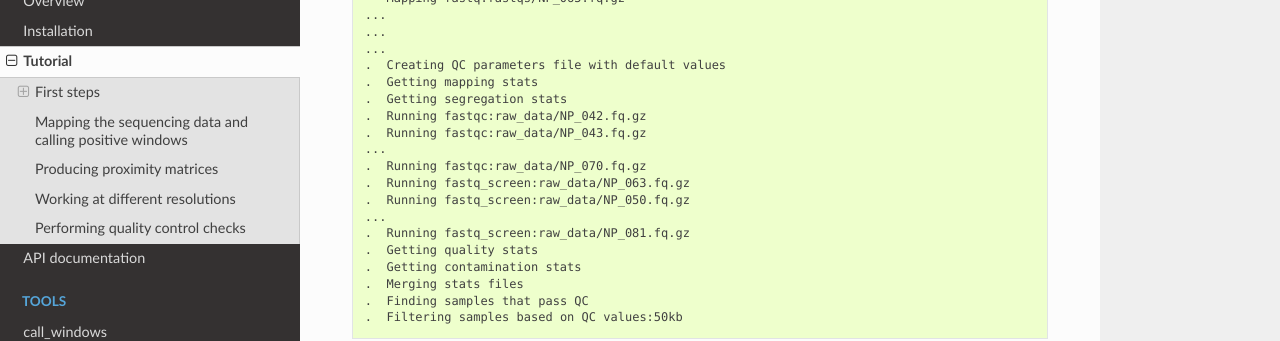
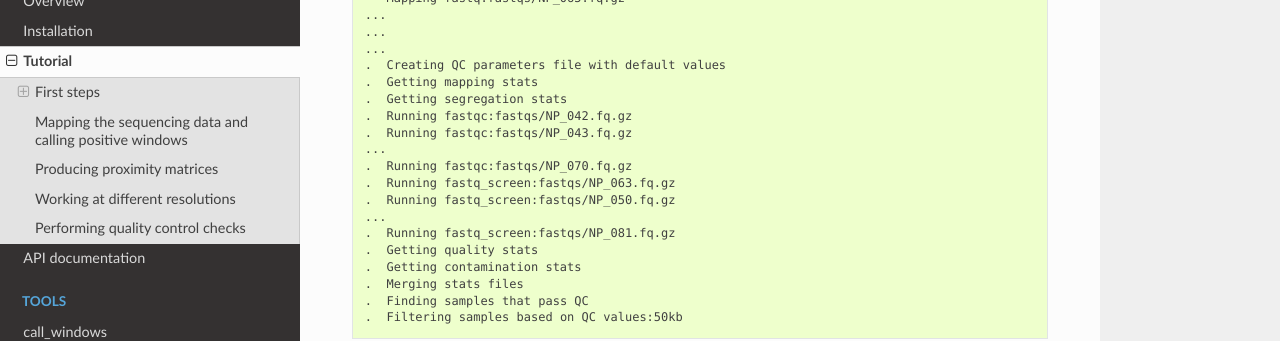
Before and after one commit to pombo-lab/gamtools, a Sphinx documentation site: the page built from docs/content/tutorial.rst, in a window 1280 px wide and 900 px high, scrolled down 7663 px. Shown: the part 151-492 px from the top of the window. Built offline with Sphinx 7.4.7 and the Read the Docs theme 2.0.0, drawn with Linux system fonts in a browser that asks for light colours; some of the changed text lies outside the part shown.

Commit message:
Fixed some typos in tutorial

```diff
--- a/docs/content/tutorial.rst
+++ b/docs/content/tutorial.rst
@@ -36,7 +36,7 @@ directory should contain a folder called ``fastqs`` and a file called
 
 .. code-block:: bash
 
-  $ wget http:/gam.tools/tutorial_data.tar.gz
+  $ wget http://gam.tools/tutorial_data.tar.gz
   $ tar zxvf tutorial_data.tar.gz
   $ cd gamtools_tutorial
   $ ls
@@ -177,8 +177,8 @@ contains one row per 50kb window, and one column per NP:
 .. code-block:: bash
 
   # Show the first 10 rows and first 5 columns of the segregation table
-  $ head gamtools_output/segmentation_at_50kb.multibam | cut -f 1-5
-  chrom   start   stop    raw_data/NP_027.rmdup.bam       raw_data/NP_020.rmdup.bam
+  $ head segregation_at_50kb.multibam | cut -f 1-5
+  chrom   start   stop    fastqs/NP_027.rmdup.bam       fastqs/NP_020.rmdup.bam
   chr19   0       50000   0       0
   chr19   50000   100000  0       0
   chr19   100000  150000  0       0
@@ -375,14 +375,14 @@ output should look something like this:
   .  Creating QC parameters file with default values
   .  Getting mapping stats
   .  Getting segregation stats
-  .  Running fastqc:raw_data/NP_042.fq.gz
-  .  Running fastqc:raw_data/NP_043.fq.gz
+  .  Running fastqc:fastqs/NP_042.fq.gz
+  .  Running fastqc:fastqs/NP_043.fq.gz
   ...
-  .  Running fastqc:raw_data/NP_070.fq.gz
-  .  Running fastq_screen:raw_data/NP_063.fq.gz
-  .  Running fastq_screen:raw_data/NP_050.fq.gz
+  .  Running fastqc:fastqs/NP_070.fq.gz
+  .  Running fastq_screen:fastqs/NP_063.fq.gz
+  .  Running fastq_screen:fastqs/NP_050.fq.gz
   ...
-  .  Running fastq_screen:raw_data/NP_081.fq.gz
+  .  Running fastq_screen:fastqs/NP_081.fq.gz
   .  Getting quality stats
   .  Getting contamination stats
   .  Merging stats files
```
Also changed, not shown: other parts of docs/content/tutorial.rst (+1 -1 lines).
